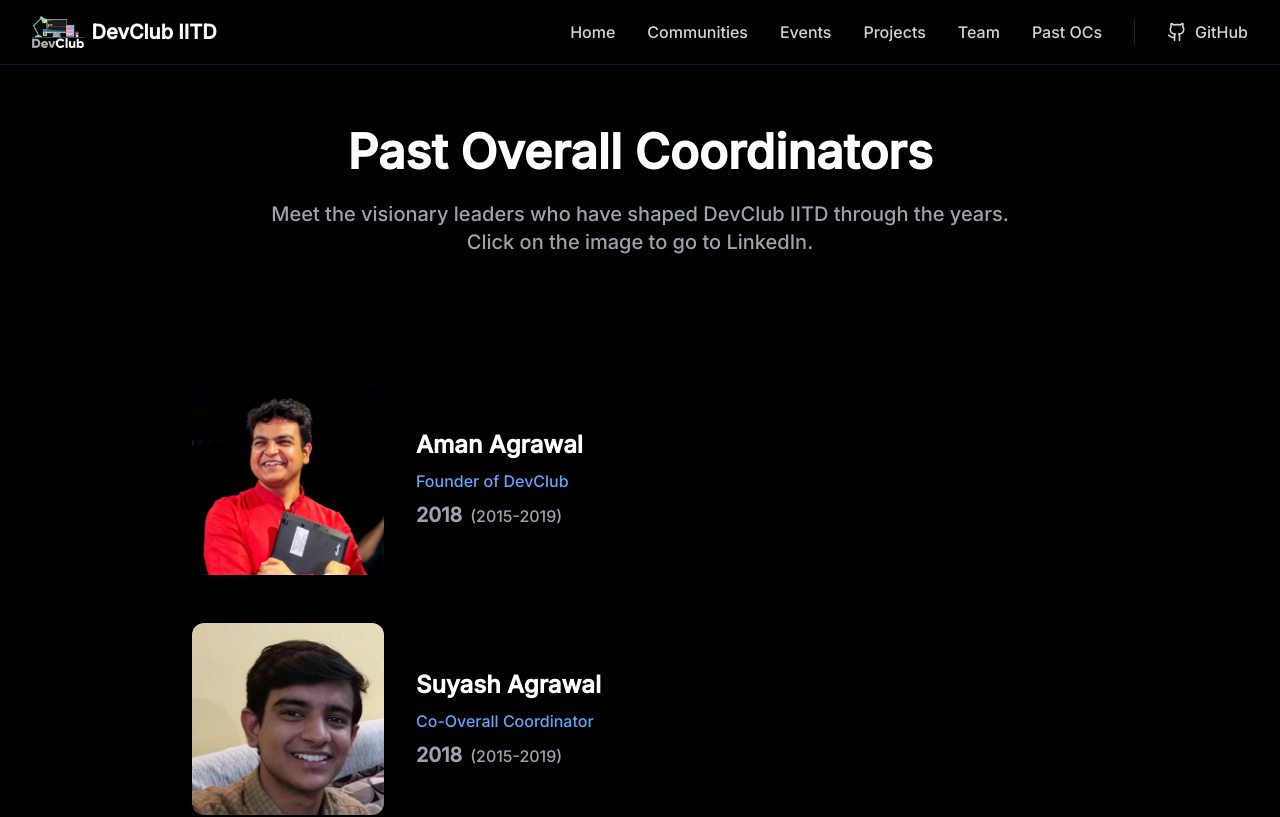
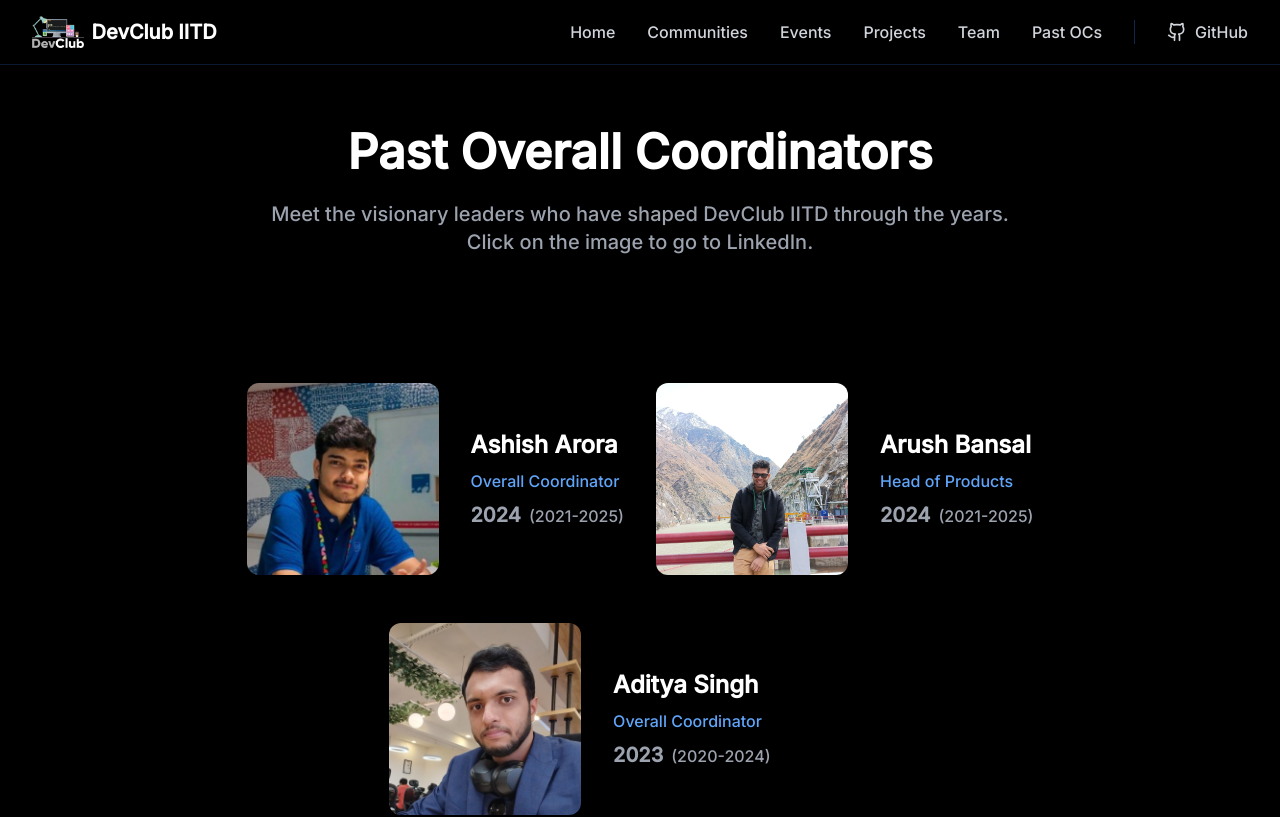
Before and after one commit to devclub-iitd/devclub-website, a React (Vite) app: page /past-ocs in a window 1280 px wide. Shown: the top 817 px of the page. Built offline with nearby package versions, Linux system fonts and the light colour scheme.

Commit message:
ui improvement

```diff
--- a/src/pages/PastOCs.tsx
+++ b/src/pages/PastOCs.tsx
@@ -2,9 +2,40 @@ import Navbar from '../components/Navbar';
 import Footer from '../components/Footer';
 import Background from '../components/Background';
 import { Linkedin } from 'lucide-react';
-import pastOCs from '../lists/pastOCs.json';
+import pastOCsData from '../lists/pastOCs.json';
+
+// Define the type for a Past OC object
+interface PastOCType {
+  name: string;
+  role: string;
+  year: string;
+  batch: string;
+  image: string;
+  linkedin: string;
+}
+
+// Type the imported data
+const pastOCs: PastOCType[] = pastOCsData;
 
 export default function PastOCs() {
+  // Group OCs by year
+  const groupedOCs = pastOCs.reduce((acc, oc) => {
+    const yearKey = oc.year;
+    if (!acc[yearKey]) {
+      acc[yearKey] = [];
+    }
+    acc[yearKey].push(oc);
+    return acc;
+  }, {} as Record<string, PastOCType[]>);
+
+  // Sort years in descending order (e.g., "2023-24" before "2022-23")
+  const sortedYears = Object.entries(groupedOCs).sort(([yearA], [yearB]) => {
+    // Extract starting year for comparison (e.g., 2023 from "2023-24")
+    const startYearA = parseInt(yearA.split('-')[0], 10);
+    const startYearB = parseInt(yearB.split('-')[0], 10);
+    return startYearB - startYearA;
+  });
+
   return (
     <div className="min-h-screen bg-black text-white">
       <Background />
@@ -25,9 +56,46 @@ export default function PastOCs() {
       <section className="py-12 px-4">
         <div className="max-w-4xl mx-auto">
           <div className="space-y-12">
-            {pastOCs.map((oc, index) => (
-              <div key={index} className="flex flex-col md:flex-row gap-8 items-center">
-                <div className="w-48 h-48 relative group">
+            {sortedYears.map(([year, ocsInYear]) => (
+              <div key={year}> {/* Wrapper for each year's OCs */}
+                {ocsInYear.length === 1 ? (
+                  // Single OC for the year
+                  (() => {
+                    const oc = ocsInYear[0];
+                    return (
+                      <div key={oc.linkedin} className="flex flex-col md:flex-row gap-8 items-center justify-center ml-[22%]">
+                        <div className="w-48 h-48 relative group flex-shrink-0">
+                          <img
+                            src={oc.image}
+                            alt={oc.name}
+                            className="w-full h-full object-cover rounded-xl"
+                          />
+                          <a
+                            href={oc.linkedin}
+                            target="_blank"
+                            rel="noopener noreferrer"
+                            className="absolute inset-0 bg-blue-500/0 hover:bg-blue-500/20 transition-all duration-300 rounded-xl flex items-center justify-center"
+                          >
+                            <Linkedin className="w-8 h-8 text-white opacity-0 group-hover:opacity-100 transition-opacity" />
+                          </a>
+                        </div>
+                        <div className="flex-1 text-center md:text-left md:max-w-lg">
+                          <h3 className="text-2xl font-bold mb-2">{oc.name}</h3>
+                          <p className="text-blue-400 mb-2">{oc.role}</p>
+                          <p className="text-gray-400">
+                            <span className="text-xl font-semibold">{oc.year}</span>
+                            <span className="ml-2">{oc.batch}</span>
+                          </p>
+                        </div>
+                      </div>
+                    );
+                  })()
+                ) : (
+                  // Multiple OCs for the year
+                  <div className="flex flex-col md:flex-row md:justify-center gap-8 items-center md:items-start">
+                    {ocsInYear.map((oc) => (
+                      <div key={oc.linkedin} className="flex flex-col md:flex-row gap-8 items-center w-full sm:w-auto md:max-w-xs lg:max-w-sm">
+                        <div className="w-48 h-48 relative group flex-shrink-0">
                           <img
                             src={oc.image}
                             alt={oc.name}
@@ -53,6 +121,10 @@ export default function PastOCs() {
                       </div>
                     ))}
                   </div>
+                )}
+              </div>
+            ))}
+          </div>
         </div>
       </section>
 
```
Lines whose indentation alone changed are shown as unchanged.
